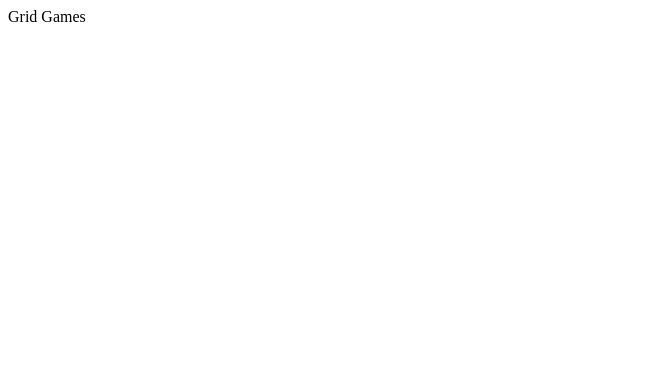
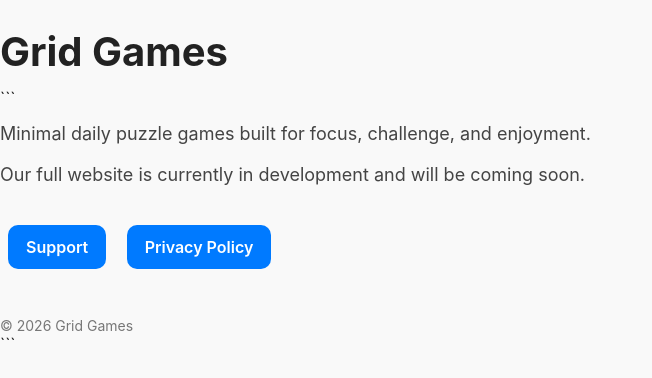
Before and after one commit to LiamCos12/liamcos12.github.io, a plain HTML site: page index.html in a window 1280 px wide. Shown: the whole page, without its empty margins (0-652 px from the left). Drawn offline with Linux system fonts and the light colour scheme.

Commit message:
Revamp index.html with structure and styles

````diff
--- a/index.html
+++ b/index.html
@@ -1,5 +1,90 @@
+<!doctype html>
+
 <html>
-  <body>
-    Grid Games
-  </body>
+<head>
+  <meta charset="utf-8">
+  <title>Grid Games</title>
+  <meta name="viewport" content="width=device-width, initial-scale=1.0">
+  <style>
+    body {
+      margin: 0;
+      padding: 0;
+      font-family: -apple-system, BlinkMacSystemFont, "Segoe UI", Roboto, Arial, sans-serif;
+      background: #f9f9f9;
+      color: #222;
+    }
+
+```
+.container {
+  max-width: 760px;
+  margin: 80px auto;
+  padding: 24px;
+  text-align: center;
+}
+
+h1 {
+  font-size: 40px;
+  margin-bottom: 12px;
+}
+
+p {
+  font-size: 18px;
+  line-height: 1.6;
+  margin: 12px 0;
+  color: #444;
+}
+
+.links {
+  margin-top: 28px;
+}
+
+.links a {
+  display: inline-block;
+  margin: 8px;
+  padding: 12px 18px;
+  border-radius: 10px;
+  background: #007aff;
+  color: white;
+  text-decoration: none;
+  font-weight: 600;
+}
+
+.links a:hover {
+  opacity: 0.92;
+}
+
+.footer {
+  margin-top: 40px;
+  font-size: 14px;
+  color: #777;
+}
+```
+
+  </style>
+</head>
+<body>
+  <div class="container">
+    <h1>Grid Games</h1>
+
+```
+<p>
+  Minimal daily puzzle games built for focus, challenge, and enjoyment.
+</p>
+
+<p>
+  Our full website is currently in development and will be coming soon.
+</p>
+
+<div class="links">
+  <a href="https://liamcos12.github.io/the-grid-support/">Support</a>
+  <a href="https://liamcos12.github.io/Grid-Games-Privacy/">Privacy Policy</a>
+</div>
+
+<div class="footer">
+  © 2026 Grid Games
+</div>
+```
+
+  </div>
+</body>
 </html>
````
